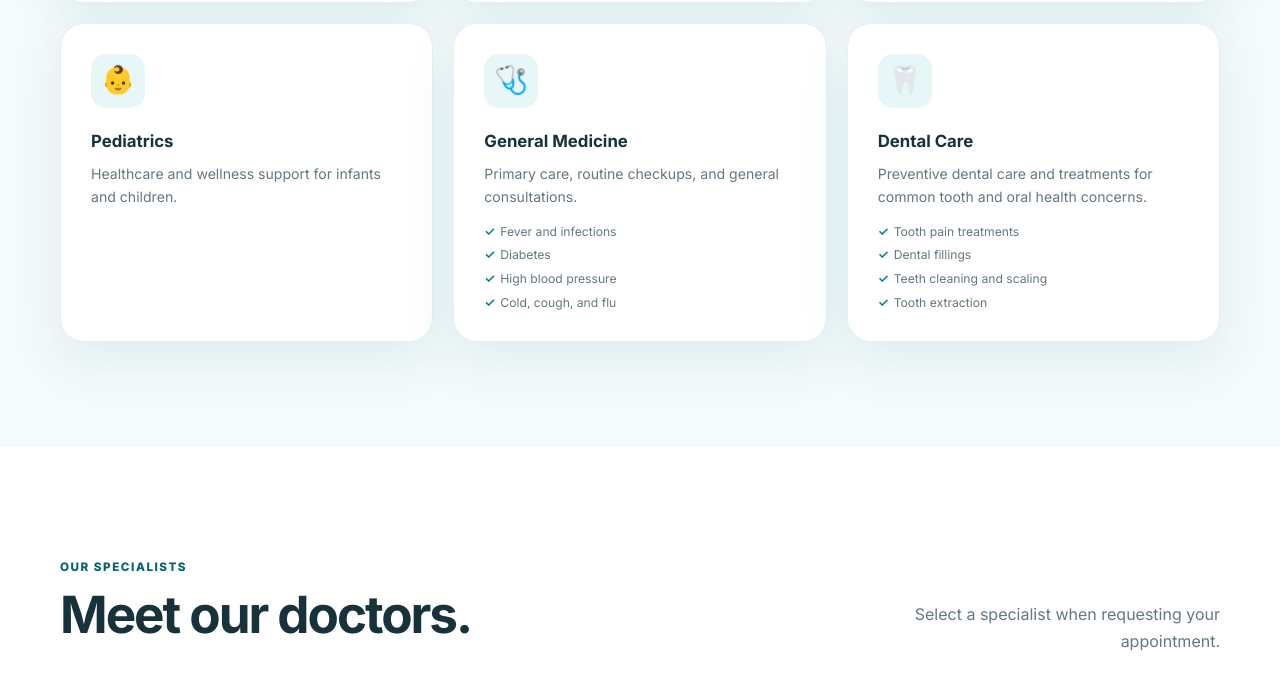
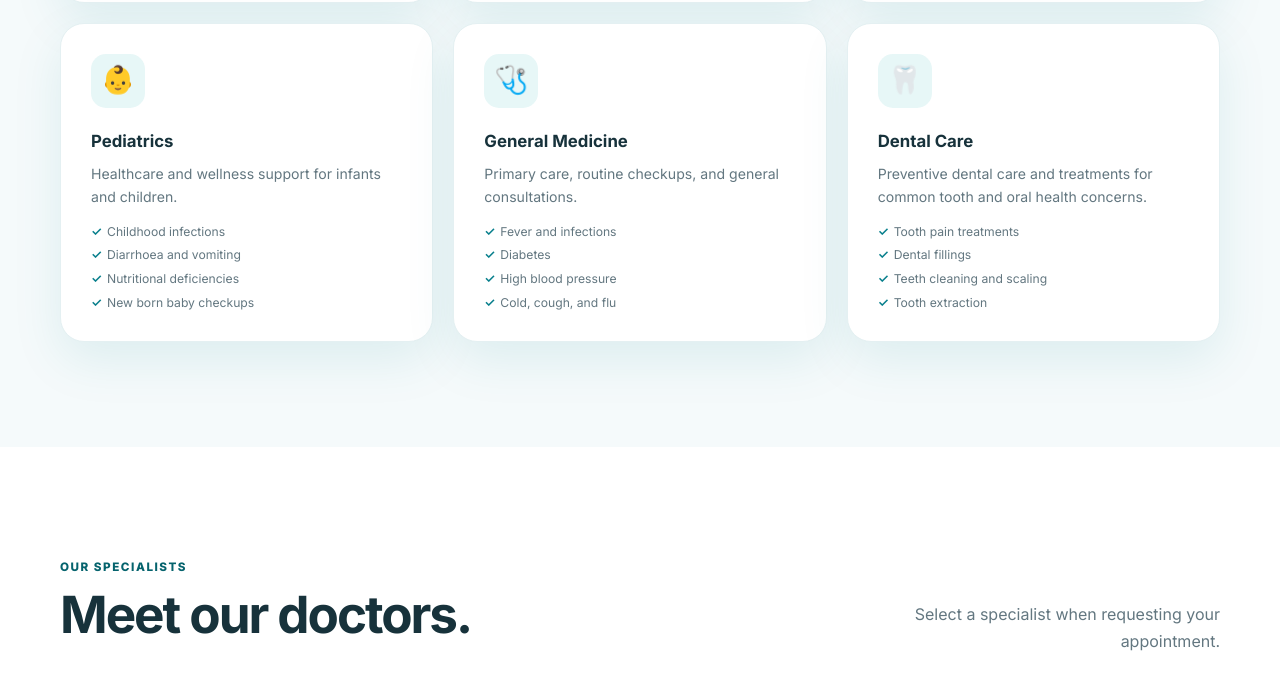
Before and after one commit to aansujoy95-code/HOSPITAL-APPOINTMENT-, a plain HTML site: page index.html in a window 1280 px wide. Shown: the part 1408-2103 px from the top of the page. Drawn offline with Linux system fonts and the light colour scheme.

Commit message:
Update cardiology orthopedics and pediatrics services

```diff
--- a/index.html
+++ b/index.html
@@ -79,7 +79,7 @@
           <article class="service-card reveal"><div class="service-icon">🫀</div><h3>Cardiology</h3><p>Clear guidance before treatments and specialist care for common heart and cardiovascular concerns.</p><ul class="service-list"><li>High blood pressure (Hypertension)</li><li>Heart diseases</li><li>Chest pain evaluation</li><li>High cholesterol</li><li>Heart failure</li></ul></article>
           <article class="service-card reveal"><div class="service-icon">🧠</div><h3>Neurology</h3><p>Clear guidance before treatments and specialist support for neurological concerns.</p><ul class="service-list"><li>Headache and migraines</li><li>Stroke and evaluation</li><li>Nerve disorders</li></ul></article>
           <article class="service-card reveal"><div class="service-icon">🦴</div><h3>Orthopedics</h3><p>Specialist care for bones, joints, muscles, and mobility concerns.</p><ul class="service-list"><li>Bone fractures</li><li>Knee pain</li><li>Neck pain</li><li>Joint disorders</li><li>Shoulder problems</li></ul></article>
-          <article class="service-card reveal"><div class="service-icon">👶</div><h3>Pediatrics</h3><p>Healthcare and wellness support for infants and children.</p></article>
+          <article class="service-card reveal"><div class="service-icon">👶</div><h3>Pediatrics</h3><p>Healthcare and wellness support for infants and children.</p><ul class="service-list"><li>Childhood infections</li><li>Diarrhoea and vomiting</li><li>Nutritional deficiencies</li><li>New born baby checkups</li></ul></article>
           <article class="service-card reveal"><div class="service-icon">🩺</div><h3>General Medicine</h3><p>Primary care, routine checkups, and general consultations.</p><ul class="service-list"><li>Fever and infections</li><li>Diabetes</li><li>High blood pressure</li><li>Cold, cough, and flu</li></ul></article>
           <article class="service-card reveal"><div class="service-icon">🦷</div><h3>Dental Care</h3><p>Preventive dental care and treatments for common tooth and oral health concerns.</p><ul class="service-list"><li>Tooth pain treatments</li><li>Dental fillings</li><li>Teeth cleaning and scaling</li><li>Tooth extraction</li></ul></article>
         </div>
```
